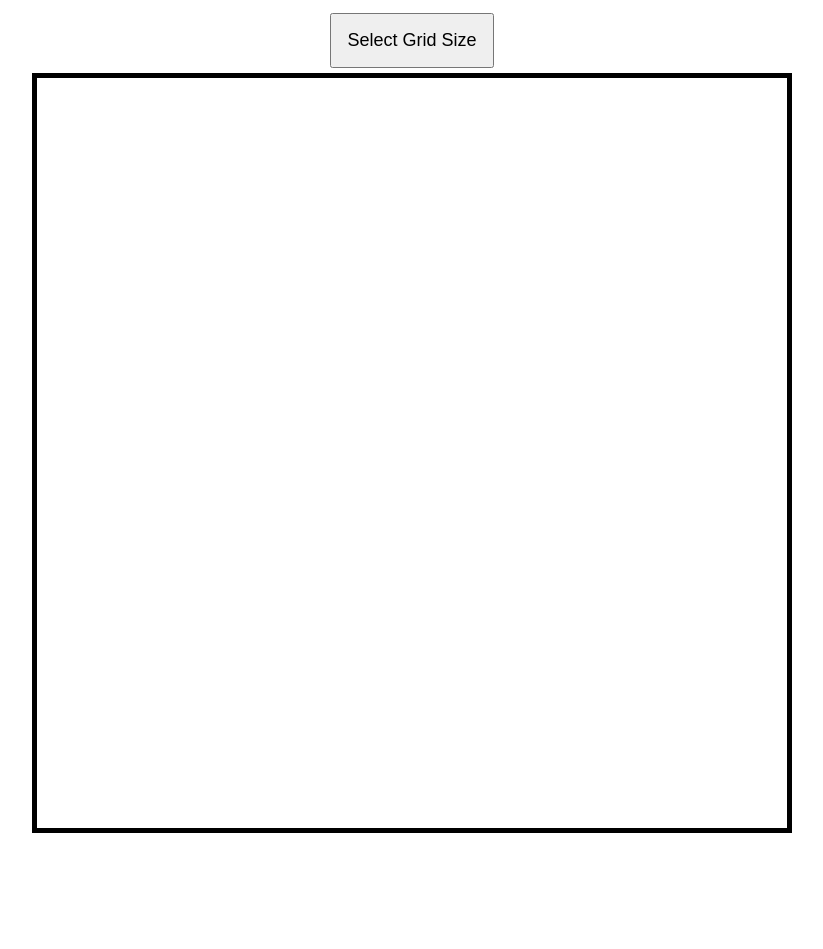
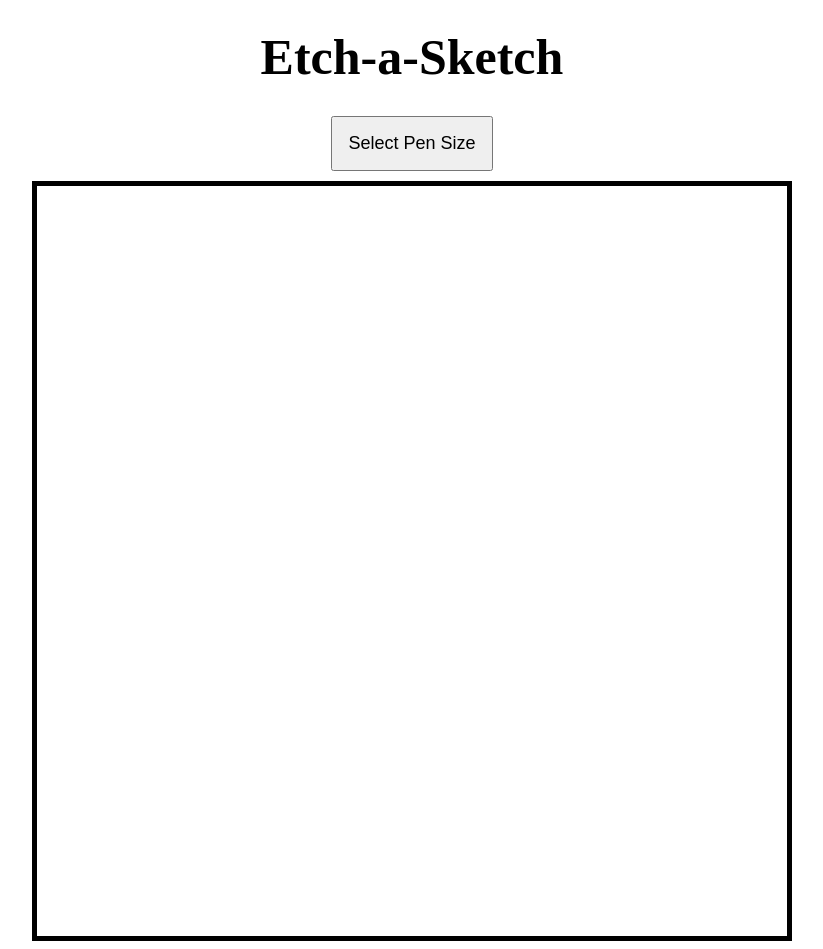
Before and after one commit to prologicz/odin-etch-a-sketch, a plain HTML site: page index.html in a window 1280 px wide. Shown: the whole page, without its empty margins (228-1051 px from the left). Before the commit the page ends 841 px from the top, so only its background shows below. Drawn offline with Linux system fonts and the light colour scheme.

Commit message:
Fixed bug that prevented createGrid
Inadvertently entered a '/' during commenting

```diff
--- a/index.html
+++ b/index.html
@@ -10,7 +10,8 @@
 </head>
 
 <body>
-    <button type="button" id="grid-size-button">Select Grid Size</button>
+    <h1>Etch-a-Sketch</h1>
+    <button type="button" id="grid-size-button">Select Pen Size</button>
     <div class="grid-container">
     </div>
 </body>
--- a/script.js
+++ b/script.js
@@ -25,8 +25,8 @@ gridSizeButton.addEventListener('click', (e) => {
 
 
 
-/
-function createGrid (gridSize) { //Function to create a grid based on "gridLength"
+
+function createGrid(gridSize) {
     const gridContainer = document.querySelector('.grid-container');
     gridContainer.style.gridTemplateColumns = `repeat(${gridLength}, ${750/gridLength}px)`;
     gridContainer.style.gridTemplateRows = `repeat(${gridLength}, ${750/gridLength}px)`;
@@ -42,7 +42,7 @@ function createGrid (gridSize) { //Function to create a grid based on "gridLengt
 
 }
 
-function clearGrid() {//Function to clear grid
+function clearGrid() {
     const gridContainer = document.querySelector('.grid-container')
     const gridBoxes = document.querySelectorAll('.grid-box')
 
@@ -51,7 +51,7 @@ function clearGrid() {//Function to clear grid
     })
 }
 
-function draw(e) {//Function to listen for mouseover and apply class to color in grid
+function draw(e) {
     const gridBoxes = document.querySelectorAll('.grid-box');
     gridBoxes.forEach(box => box.addEventListener('mouseover', (e) => {
 
--- a/style.css
+++ b/style.css
@@ -6,8 +6,13 @@ body {
     min-height: 100vh;
 }
 
+h1{
+    font-size: 50px;
+    margin: 20px;
+}
+
 button {
-    margin: 5px;
+    margin: 10px;
     padding: 15px;
     font-size: large;
 }
```
